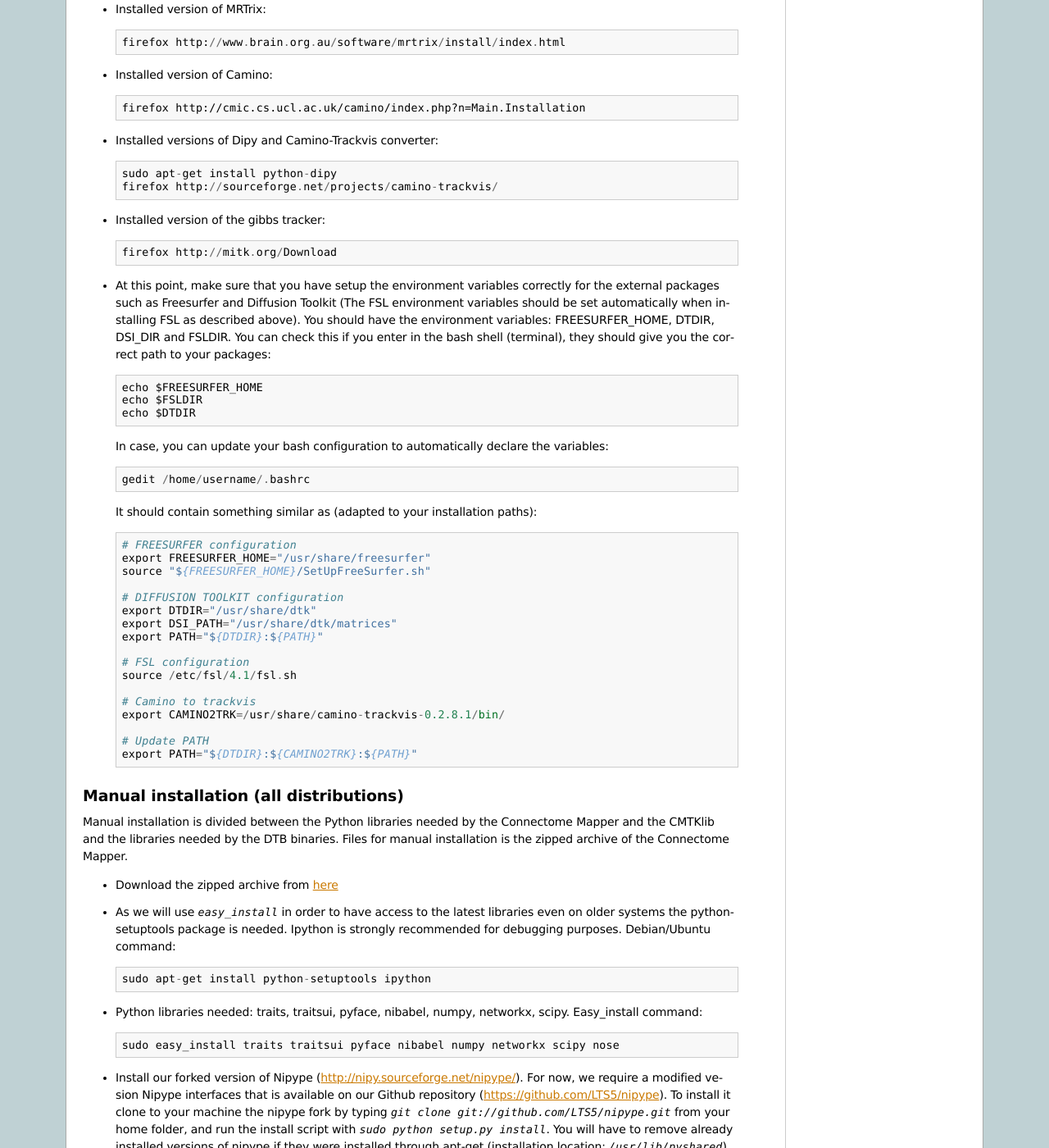
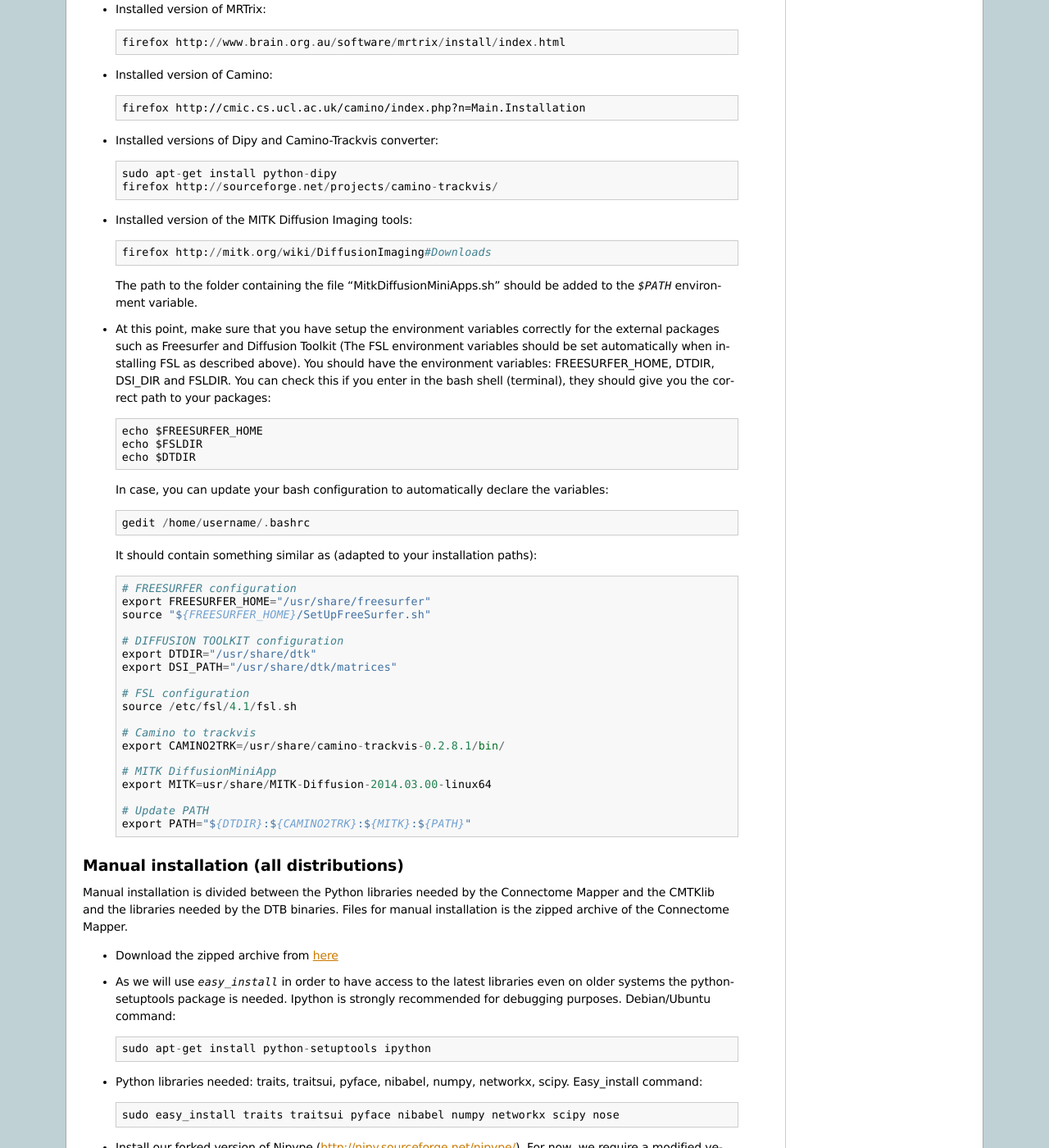
Before and after one commit to connectomicslab/connectomemapper3, a Sphinx documentation site: the page built from documentation/installation.rst, in a window 1280 px wide and 1400 px high, scrolled down 734 px. Shown: the whole window at 82% size. Built offline with Sphinx 7.4.7, drawn with Linux system fonts in a browser that asks for light colours; the version number could not be read and is left out.

Commit message:
Updated Gibbs tracking and documentation

```diff
--- a/documentation/installation.rst
+++ b/documentation/installation.rst
@@ -53,9 +53,11 @@
 	sudo apt-get install python-dipy
 	firefox http://sourceforge.net/projects/camino-trackvis/
 
-* Installed version of the gibbs tracker::
+* Installed version of the MITK Diffusion Imaging tools::
 
-	firefox http://mitk.org/Download
+	firefox http://mitk.org/wiki/DiffusionImaging#Downloads
+
+  The path to the folder containing the file "MitkDiffusionMiniApps.sh" should be added to the `$PATH` environment variable.
 
 * At this point, make sure that you have setup the environment variables correctly for the external packages such as Freesurfer and Diffusion Toolkit (The FSL environment variables should be set automatically when installing FSL as described above). You should have the environment variables: FREESURFER_HOME, DTDIR, DSI_DIR and FSLDIR. You can check this if you enter in the bash shell (terminal), they should give you the correct path to your packages::
 
@@ -76,7 +78,6 @@
 	# DIFFUSION TOOLKIT configuration
 	export DTDIR="/usr/share/dtk"
 	export DSI_PATH="/usr/share/dtk/matrices"
-	export PATH="${DTDIR}:${PATH}"
 
 	# FSL configuration
 	source /etc/fsl/4.1/fsl.sh
@@ -84,8 +85,11 @@
 	# Camino to trackvis
 	export CAMINO2TRK=/usr/share/camino-trackvis-0.2.8.1/bin/
 
+	# MITK DiffusionMiniApp
+	export MITK=usr/share/MITK-Diffusion-2014.03.00-linux64
+
 	# Update PATH
-	export PATH="${DTDIR}:${CAMINO2TRK}:${PATH}"
+	export PATH="${DTDIR}:${CAMINO2TRK}:${MITK}:${PATH}"
 
 ..
 	.. _debian-install:
```
Also changed, not shown: 1 other file.
